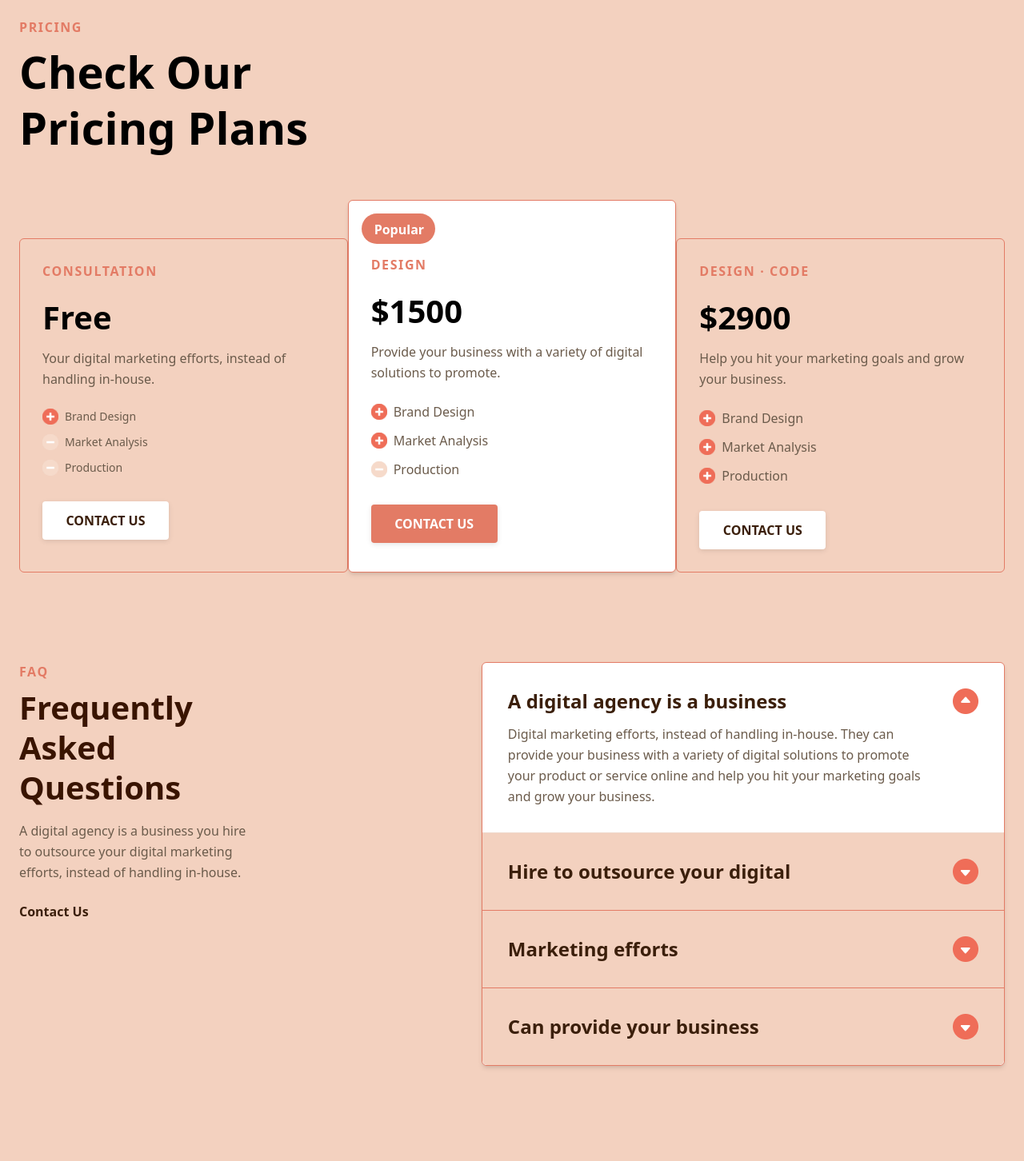
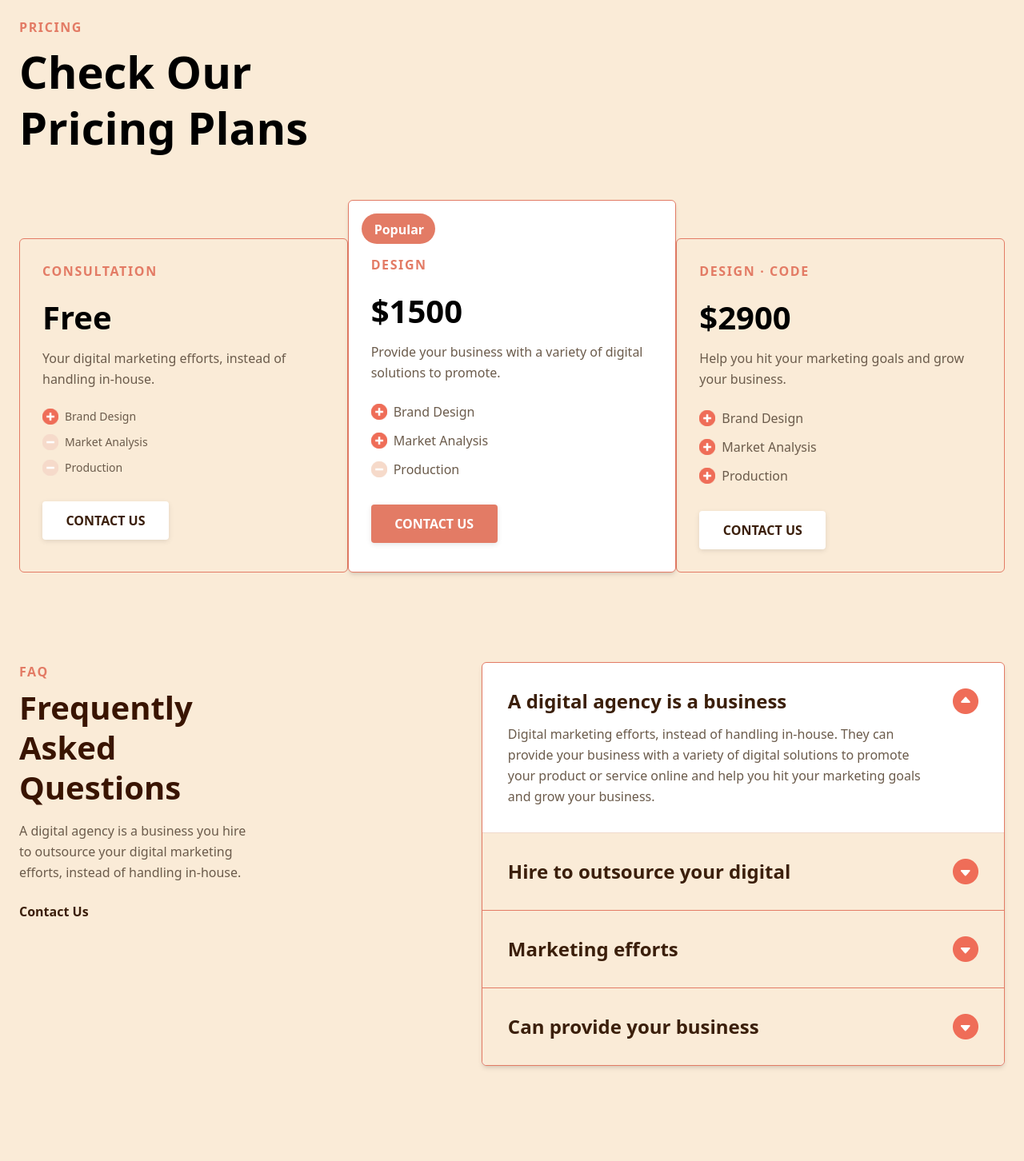
Before and after one commit to ThengdeNitin/Theemwiz_Test, a React (Vite) app: page / in a window 1280 px wide. Shown: the part 5969-7421 px from the top of the page at 80% size. Built offline with nearby package versions, Linux system fonts and the light colour scheme.

Commit message:
color change

```diff
--- a/src/components/main.jsx
+++ b/src/components/main.jsx
@@ -31,9 +31,9 @@ function Main() {
             width: "515px",
             height: "32px",
             top: "28px",
-            left: "530px",
+            left: "580px",
           }}>
-            <a className="hover:underlin font-epilogue" href="#">
+            <a className="hover:underline font-epilogue" href="#">
               About
             </a>
             <a className="hover:underline font-epilogue" href="#">
--- a/src/components/pricingsection.jsx
+++ b/src/components/pricingsection.jsx
@@ -7,7 +7,7 @@ import minus from "../assets/pricing/minus.png";
 function Pricing() {
   return (
     <>
-      <div className="bg-[#F3D1BF]">
+      <div className="bg-[#FAEBD7]">
         {/*Desktop View*/}
         <main className="hidden md:block max-w-7xl mx-auto px-6 py-16 md:py-24">
           <section className="max-w-7xl mx-auto mb-20 md:mb-28">
@@ -25,7 +25,7 @@ function Pricing() {
               className="flex flex-col md:flex-row max-w-7xl mx-auto"
               role="list"
             >
-              <article className="flex-1 bg-[#F3D1BF] border border-[#E37B65] rounded-md p-6 md:p-7">
+              <article className="flex-1 bg-[#FAEBD7] border border-[#E37B65] rounded-md p-6 md:p-7">
                 <p className="text-[16px] font-semibold tracking-widest font-epilogue text-[#E37B65] uppercase mb-4">
                   Consultation
                 </p>
@@ -123,7 +123,7 @@ function Pricing() {
                 </button>
               </article>
 
-              <article className="flex-1 bg-[#F3D1BF] border border-[#E37B65] rounded-md p-6 md:p-7">
+              <article className="flex-1 bg-[#FAEBD7] border border-[#E37B65] rounded-md p-6 md:p-7">
                 <p className="text-[16px] font-epilogue font-semibold tracking-widest text-[#E37B65] uppercase mb-4">
                   Design · Code
                 </p>
@@ -220,7 +220,7 @@ function Pricing() {
                 </div>
 
                 <div
-                  className="p-8 cursor-pointer flex justify-between items-center !bg-[#F3D1BF] border-[#E37B65]"
+                  className="p-8 cursor-pointer flex justify-between items-center !bg-[#FAEBD7] border-[#E37B65]"
                   role="listitem"
                 >
                   <h3 className="font-extrabold font-epilogue text-[#3B1F0B] text-[24px] leading-tight max-w-[85%]">
@@ -237,7 +237,7 @@ function Pricing() {
                 </div>
 
                 <div
-                  className="p-8 cursor-pointer flex justify-between items-center !bg-[#F3D1BF] border-[#E37B65]"
+                  className="p-8 cursor-pointer flex justify-between items-center !bg-[#FAEBD7] border-[#E37B65]"
                   role="listitem"
                 >
                   <h3 className="font-extrabold font-epilogue text-[#3B1F0B] text-[24px] leading-tight max-w-[85%]">
@@ -254,7 +254,7 @@ function Pricing() {
                 </div>
 
                 <div
-                  className="p-8 cursor-pointer flex justify-between items-center rounded-b-md !bg-[#F3D1BF] border-[#E37B65]"
+                  className="p-8 cursor-pointer flex justify-between items-center rounded-b-md !bg-[#FAEBD7] border-[#E37B65]"
                   role="listitem"
                 >
                   <h3 className="font-extrabold font-epilogue text-[#3B1F0B] text-[24px] leading-tight max-w-[85%]">
@@ -287,7 +287,7 @@ function Pricing() {
             </div>
 
             <div className="flex flex-col md:flex-row max-w-7xl mx-auto" role="list">
-              <article className="w-[329px] h-[493px] flex flex-col justify-between bg-[#F3D1BF] border border-[#E37B65] rounded-md p-6 md:p-7">
+              <article className="w-[329px] h-[493px] flex flex-col justify-between bg-[#FAEBD7] border border-[#E37B65] rounded-md p-6 md:p-7">
                 <div className="mt-6">
                   <p className="text-[16px] font-epilogue font-semibold tracking-widest text-[#E37B65] w-[142px] h-[32px] mb-2">
                     CONSULTATION
@@ -386,7 +386,7 @@ function Pricing() {
                 </button>
               </article>
 
-              <article className="w-[329px] h-[493px] flex flex-col justify-between bg-[#F3D1BF] border border-[#E37B65] rounded-md p-6 md:p-7">
+              <article className="w-[329px] h-[493px] flex flex-col justify-between bg-[#FAEBD7] border border-[#E37B65] rounded-md p-6 md:p-7">
                 <div className="mt-6">
                   <p className="text-[16px] font-epilogue font-semibold tracking-widest text-[#E37B65] uppercase mb-4">
                     Design · Code
@@ -477,7 +477,7 @@ function Pricing() {
                 </div>
 
                 <div
-                  className="p-8 cursor-pointer flex justify-between items-center !bg-[#F3D1BF] border-[#E37B65]"
+                  className="p-8 cursor-pointer flex justify-between items-center !bg-[#FAEBD7] border-[#E37B65]"
                   role="listitem"
                 >
                   <h3 className="font-extrabold font-epilogue text-[#3B1F0B] text-[24px] leading-tight max-w-[85%]">
@@ -494,7 +494,7 @@ function Pricing() {
                 </div>
 
                 <div
-                  className="p-8 cursor-pointer flex justify-between items-center !bg-[#F3D1BF] border-[#E37B65]"
+                  className="p-8 cursor-pointer flex justify-between items-center !bg-[#FAEBD7] border-[#E37B65]"
                   role="listitem"
                 >
                   <h3 className="font-extrabold font-epilogue text-[#3B1F0B] text-[24px] leading-tight max-w-[85%]">
@@ -511,7 +511,7 @@ function Pricing() {
                 </div>
 
                 <div
-                  className="p-8 cursor-pointer flex justify-between items-center rounded-b-md !bg-[#F3D1BF] border-[#E37B65]"
+                  className="p-8 cursor-pointer flex justify-between items-center rounded-b-md !bg-[#FAEBD7] border-[#E37B65]"
                   role="listitem"
                 >
                   <h3 className="font-extrabold font-epilogue text-[#3B1F0B] text-[24px] leading-tight max-w-[85%]">
```
